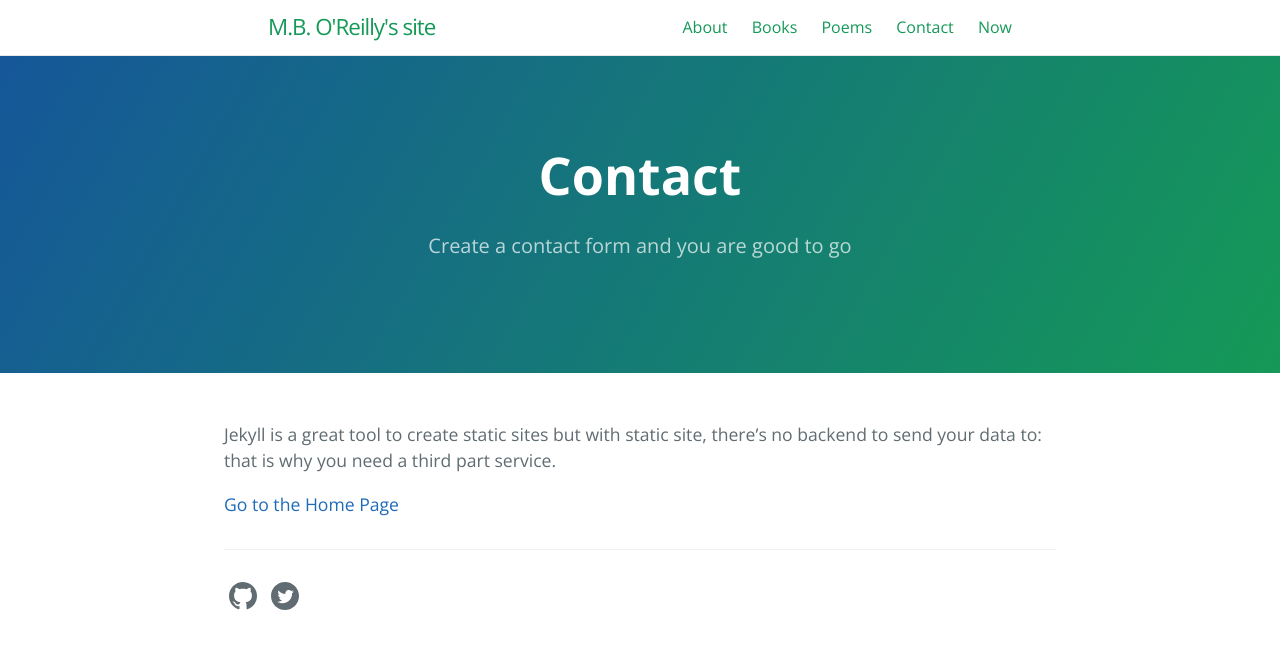
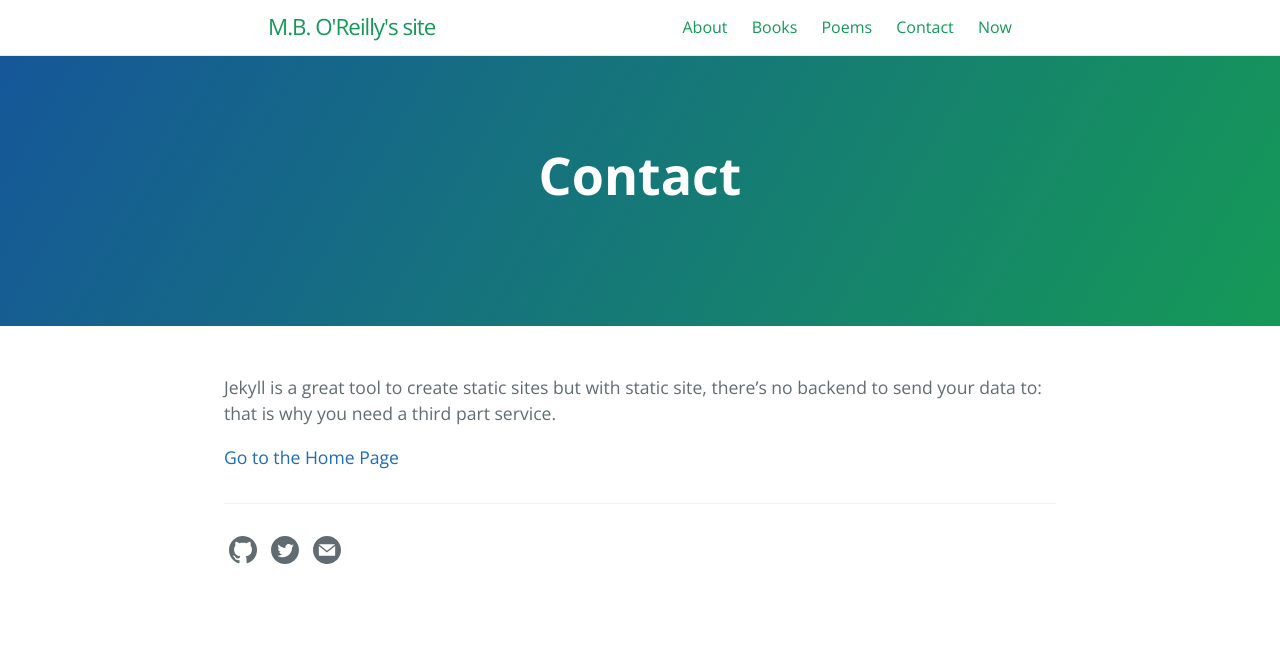
Before and after one commit to conoreilly/mbwebsite, a Jekyll site: the page built from _pages/contact.md, in a window 1280 px wide. Shown: the top 649 px of the page. Built offline with Jekyll 4.4.1, drawn with Linux system fonts in a browser that asks for light colours.

Commit message:
Contact permalink, hide downloads, fix email

```diff
--- a/_config.yml
+++ b/_config.yml
@@ -1,7 +1,7 @@
 title: "M.B. O'Reilly's site"
 description: "This is all the info you need on MB O'Reilly."
 
-show_downloads: "false"
+show_downloads: false
 
 email: "mb@mboreilly.com"
 twitter: "https://twitter.com/mb_oreilly"
--- a/_layouts/default.html
+++ b/_layouts/default.html
@@ -121,7 +121,7 @@
                 {% endif %}
 
                 <!-- Contact icon -->
-                {% assign contact_page = site.pages | where: "path", "contact.md" | first %}
+                {% assign contact_page = site.pages | where: "path", "_pages/contact.md" | first %}
                 {% if contact_page.title %}
                 <span class="my-span-icon">
                     <a href="{{ contact_page.url | absolute_url }}" aria-label="Contact" title="Contact {{ site.author_name }}">
--- a/_pages/contact.md
+++ b/_pages/contact.md
@@ -1,7 +1,7 @@
 ---
 layout: page
 title: Contact
-tagline: Create a contact form and you are good to go
+permalink: /contact.html
 ref: contact
 order: 3
 ---
```
